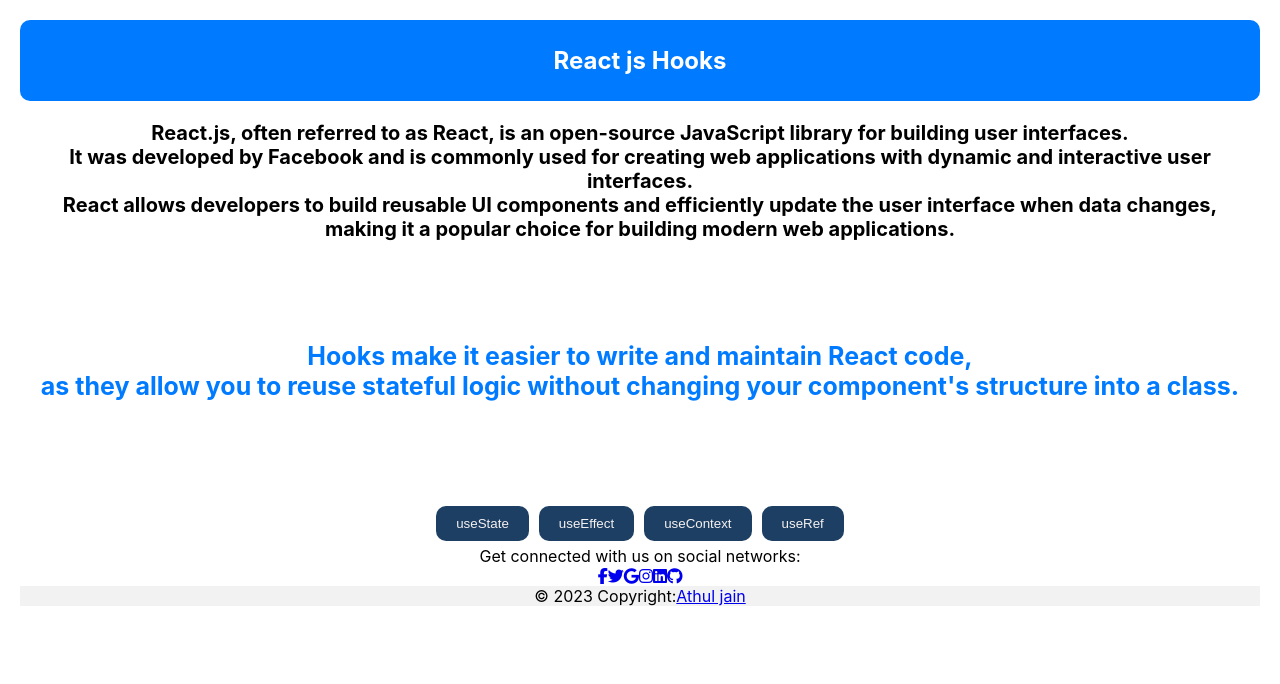
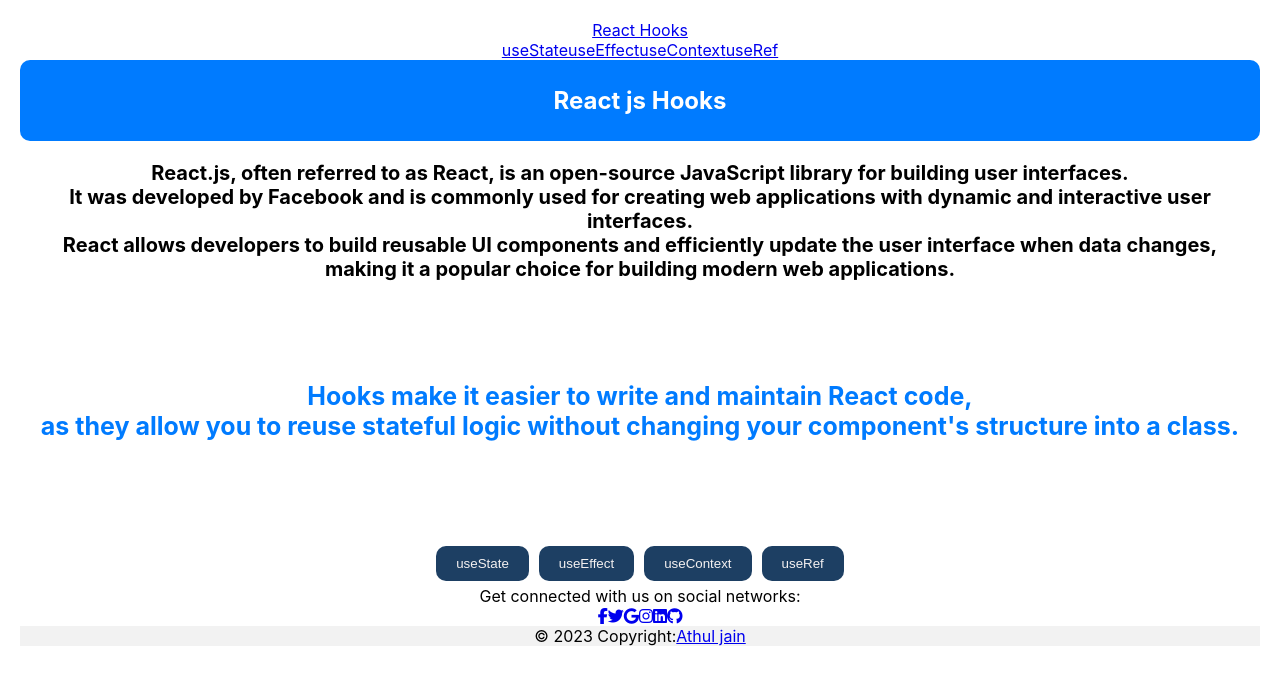
Before and after one commit to athuljain/React-Js-Hooks, a React (Create React App) app: page / in a window 1280 px wide. Shown: the top 684 px of the page. Built offline with nearby package versions, Linux system fonts and the light colour scheme.

Commit message:
Header commit

```diff
--- a/package.json
+++ b/package.json
@@ -7,8 +7,10 @@
     "@testing-library/jest-dom": "^5.17.0",
     "@testing-library/react": "^13.4.0",
     "@testing-library/user-event": "^13.5.0",
+    "bootstrap": "^5.3.1",
     "mdb-react-ui-kit": "^6.2.0",
     "react": "^18.2.0",
+    "react-bootstrap": "^2.8.0",
     "react-dom": "^18.2.0",
     "react-router-dom": "^6.15.0",
     "react-scripts": "5.0.1",
--- /dev/null
+++ b/src/Components/Header.jsx
@@ -0,0 +1,22 @@
+import Navbar from 'react-bootstrap/Navbar';
+import Container from 'react-bootstrap/Container';
+import Nav from 'react-bootstrap/Nav';
+
+
+export default function Header(){
+    return(
+        <div>
+              <Navbar bg="primary" data-bs-theme="dark">
+        <Container>
+          <Navbar.Brand href="/">React Hooks</Navbar.Brand>
+          <Nav className="me-auto">
+            <Nav.Link href="/useState">useState</Nav.Link>
+            <Nav.Link href="/useEffect">useEffect</Nav.Link>
+            <Nav.Link href="/useContext">useContext</Nav.Link>
+            <Nav.Link href="/useRef">useRef</Nav.Link>
+          </Nav>
+        </Container>
+      </Navbar>
+        </div>
+    )
+}
--- a/src/Components/MainPage.jsx
+++ b/src/Components/MainPage.jsx
@@ -1,6 +1,7 @@
 import { useNavigate } from "react-router-dom";
 import "../Styles/MainPage.css";
 import Footer from "./Footer";
+import Header from "./Header";
 
 export default function MainPage() {
   const navigate = useNavigate();
@@ -21,6 +22,7 @@ export default function MainPage() {
 
   return (
     <div className="mainpage-container">
+      < Header />
       <div className="mainPage-sub-container">
         <h1 className="mainPageHEading">React js Hooks</h1>
       </div>
--- a/src/Components/UseContext.jsx
+++ b/src/Components/UseContext.jsx
@@ -2,6 +2,7 @@ import React from 'react';
 import { Prism as SyntaxHighlighter } from 'react-syntax-highlighter';
 import { dracula } from 'react-syntax-highlighter/dist/esm/styles/prism';
 import "../Styles/UseContext.css"
+import Header from './Header';
 
 
 
@@ -18,6 +19,7 @@ function MyComponent() {
 
   return (
     <div className='ContextContainer'>
+      < Header />
       <div className='SubContainerContext'>
         <h1 className='contextHtag'>useContext Hook</h1>
         <p className='contextPtag'>The useContext hook is a feature provided by React,<br />
--- a/src/Components/UseEffect.jsx
+++ b/src/Components/UseEffect.jsx
@@ -2,6 +2,7 @@ import React, { useState, useEffect } from 'react';
 import "../Styles/UseEffect.css"
 import { Prism as SyntaxHighlighter } from 'react-syntax-highlighter';
 import { dracula } from 'react-syntax-highlighter/dist/esm/styles/prism';
+import Header from './Header';
 
 
 export default function UseEffect() {
@@ -16,6 +17,9 @@ export default function UseEffect() {
 
     <div>
         <div className="sub-container">
+
+        < Header />
+
             <h1 className="main-heading">useEffect Hook</h1>
             <p className="main-paragraph"> The useEffect hook in React is a built-in hook that allows you to perform side effects in your functional components.<br />
             Side effects are operations that occur in a React component, such as data fetching, DOM manipulation, setting up subscriptions, or anything that involves interactions with the outside world.</p>
--- a/src/Components/UseRef.jsx
+++ b/src/Components/UseRef.jsx
@@ -1,6 +1,7 @@
 import React, { useRef, useEffect } from "react";
 import { Prism as SyntaxHighlighter } from "react-syntax-highlighter";
 import { dracula } from "react-syntax-highlighter/dist/esm/styles/prism";
+import Header from "./Header";
 
 export default function UseRef() {
   const myRef = useRef(null);
@@ -11,6 +12,9 @@ export default function UseRef() {
 
   return (
     <div>
+
+      <Header />
+
       <div className="sub-container">
         <h1 className="main-heading">useRef Hook</h1>
         <p className="main-paragraph">
--- a/src/Components/UseState.jsx
+++ b/src/Components/UseState.jsx
@@ -1,6 +1,7 @@
 import { useState } from "react";
 import { Prism as SyntaxHighlighter } from "react-syntax-highlighter";
 import { dracula } from "react-syntax-highlighter/dist/esm/styles/prism";
+import Header from "./Header";
 
 export default function UseState() {
   const [count, setCount] = useState(0);
@@ -18,6 +19,7 @@ export default function UseState() {
   }
   return (
     <div className="main-container">
+      <Header />
       <div className="sub-container">
         <h1 className="main-heading">useState Hook</h1>
         <p className="main-paragraph">
```
Also changed, not shown: src/Styles/Header.css (added), 1 other file (tests, documents, lock files or other folders).
